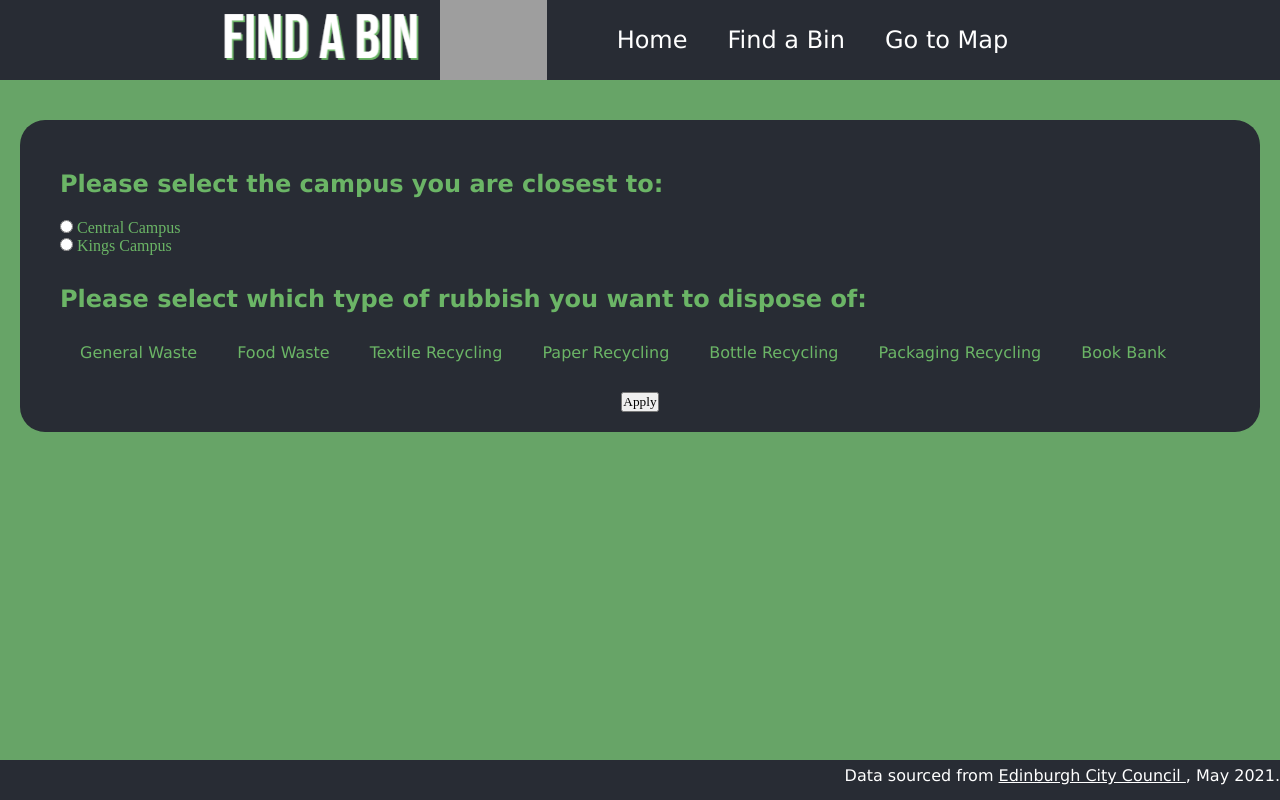
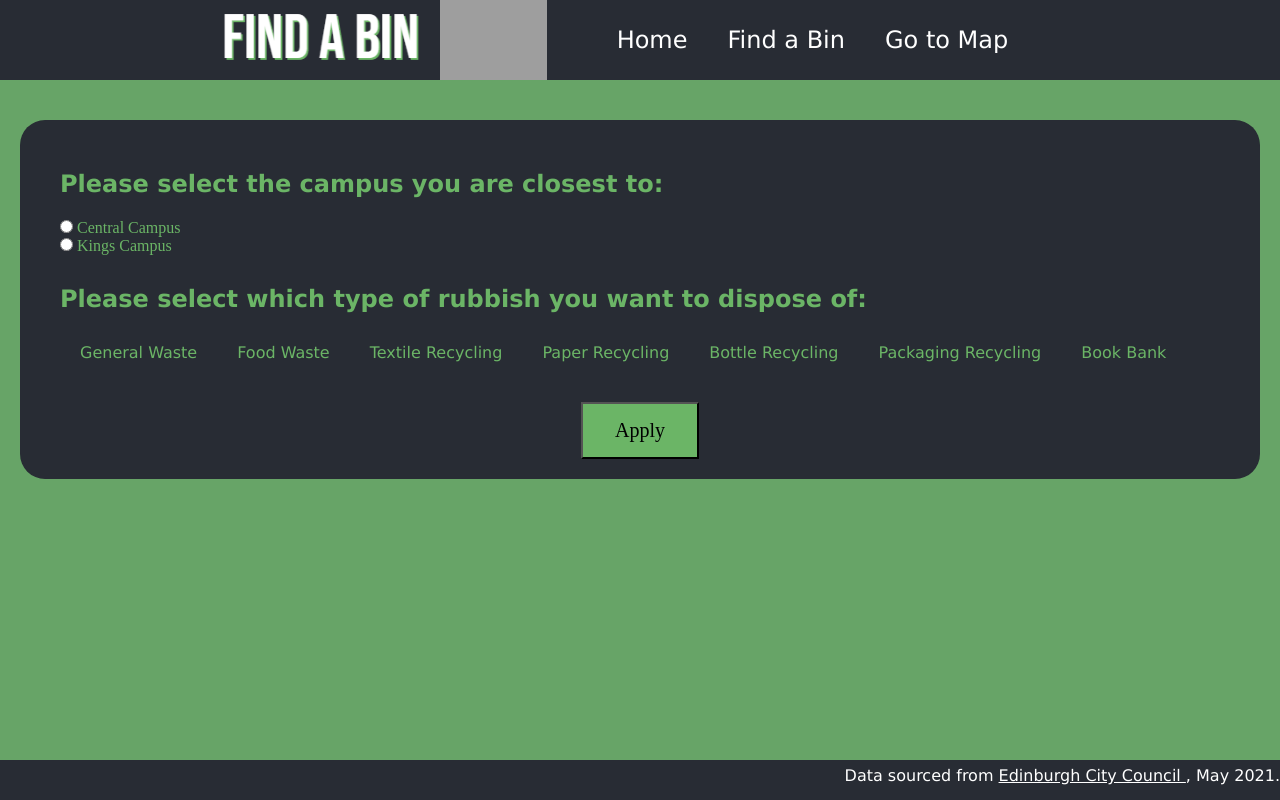
Before and after one commit to H00pyFr00d/Bean-HTB, a React (Create React App) app in the folder htb-bean/: page / in a window 1280 px wide. Both pictures are taken after a click on the element "Find a Bin". Built offline with nearby package versions, Linux system fonts and the light colour scheme; no server answers; grey boxes are pictures that could not be loaded; the HTML template or start-up script is replaced by a standard one.

Commit message:
fhdjsakdhjkas

```diff
--- a/htb-bean/src/App.css
+++ b/htb-bean/src/App.css
@@ -299,6 +299,18 @@ background-color: rgb(103, 164, 103);
     font-family:'Verdana','Arial', sans-serif;
 }
 
+.filterMainBody button
+{
+    margin: 0 auto;
+    display: block;
+    background-color: rgb(107, 181, 102);
+    padding: 15px 32px;
+    text-align: center;
+    text-decoration: none;
+    font-size: 20px;
+    cursor: pointer;
+}
+
 .areaButtons
 {
     color: rgb(107, 181, 102);
@@ -324,7 +336,7 @@ background-color: rgb(103, 164, 103);
     height: 100%;
     z-index: 1;
     width: 100%;
-    padding: 0 0 10px 20px;
+    padding: 0 0 20px 20px;
 }
 
 .rubbish_menu
--- a/htb-bean/src/App.js
+++ b/htb-bean/src/App.js
@@ -201,7 +201,7 @@ function App() {
         </div>
 
 
-        <button style={{'margin':'0 auto', 'display':'block'}}>Apply</button>
+        <button>Apply</button>
 
       </div>
     )
```
